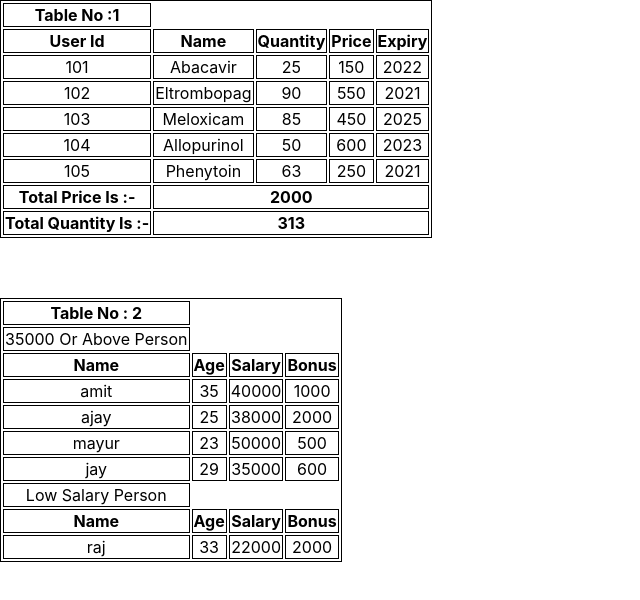
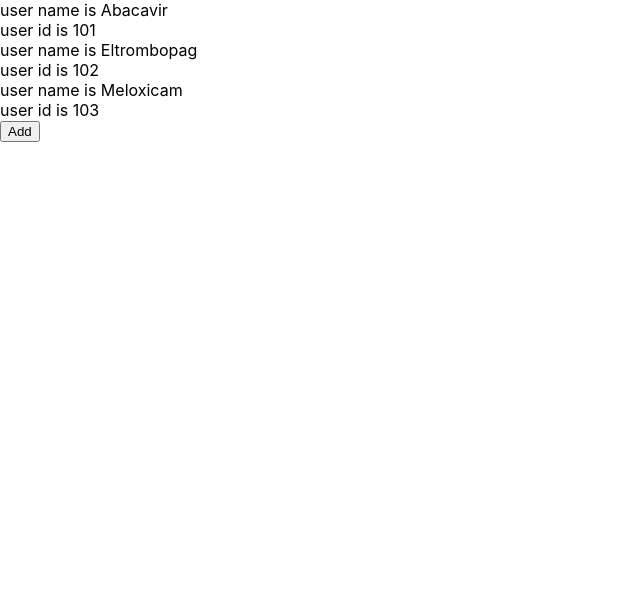
Before and after one commit to briz9343/React-1, a React (Create React App) app: page / in a window 1280 px wide. Shown: the top 600 px of the page, without its empty margins (0-640 px from the left). Built offline with nearby package versions, Linux system fonts and the light colour scheme.

Commit message:
function-base-usestate

```diff
--- a/src/App.js
+++ b/src/App.js
@@ -1,12 +1,8 @@
-// import logo from './logo.svg';
+
+import { useState } from 'react';
 import './App.css';
-// import data from './data.json';
-// import { isLabelWithInternallyDisabledControl } from '@testing-library/user-event/dist/utils';
 
-function App() {
-
-  // Map And Reduce Method Use
-  const myFunc = [
+const data = [
   {
     id: 101,
     name: 'Abacavir',
@@ -30,176 +26,33 @@ function App() {
     price: 450,
     expiry: 2025,
     status: false
-    },
-    {
-      id: 104,
-      name: 'Allopurinol',
-      quantity: 50,
-      price: 600,
-      expiry: 2023,
-      status: true
-    },
-    {
-      id: 105,
-      name: 'Phenytoin',
-      quantity: 63,
-      price: 250,
-      expiry: 2021,
-      status: false
   }
-  ];
-
-  const totalPrice = myFunc.reduce((acc , currentPrice) => {
-    return acc + currentPrice.price;
-  },0)
-
-  const totalQuantity = myFunc.reduce((acc , currentquantity) => {
-    return acc + currentquantity.quantity;
-  },0)
-
-
-  // Filter Method Use
-
-  const myFilter = [
-    {
-      name: "amit",
-      age: 35,
-      salary: 40000,
-      bonus: 1000,
-      status: true
-    },
-    {
-      name: "ajay",
-      age: 25,
-      salary: 38000,
-      bonus: 2000,
-      status: false
-    },
-    {
-      name: "mayur",
-      age: 23,
-      salary: 50000,
-      bonus: 500,
-      status: true
-    },
-    {
-      name: "jay",
-      age: 29,
-      salary: 35000,
-      bonus: 600,
-      status: true
-    },
-    {
-      name: "raj",
-      age: 33,
-      salary: 22000,
-      bonus: 2000,
-      status: true
-    },
 ]
 
-  const salary = myFilter.filter((i) => i.salary >= 35000);
+function App() {
+  const [string , setString] = useState(data);
 
-  const lowSalary = myFilter.filter((i) => i.salary < 35000);
+  const onClickHandler = () => {
 
+    const filter = string.filter((i) => i.id !== 103);
+    setString(filter);
+  }
 
   return (
-    <div className="App">
-
-      {/* Map And Reduce Method Use */}
-      <table>
-        <tbody>
-          <tr>
-
-            <th>Table No :1</th>
-          </tr>
-          <tr>
-            <th>User Id</th>
-            <th>Name</th>
-            <th>Quantity</th>
-            <th>Price</th>
-            <th>Expiry</th>
-          </tr>
+    <div>
     {
-            myFunc.map((i) => {
+      string.map((i) =>  {
         return (
-                <tr key={Math.random(i)}>
-                  <td>{i.id}</td>
-                  <td>{i.name}</td>
-                  <td>{i.quantity}</td>
-                  <td>{i.price}</td>
-                  <td>{i.expiry}</td>
-
-                </tr>
+          <div>
+            user name is {i.name} <br/>
+            user id is {i.id}
+          </div>
         )
       })
     }
-          <tr>
-          <th>Total Price Is :- </th>
-          <th colSpan={4}>{totalPrice}</th>
-          </tr>
-          <th>Total Quantity Is :- </th>
-          <th colSpan={4}>{totalQuantity}</th>
-        </tbody>
-      </table>
-      <br/>
-      <br/>
-      <br/>
-
-      {/* Map And Reduce Method Use */}
-      <table>
-        <tbody>
-          <tr>
-            <th>Table No :  2</th>
-
-          </tr>
-          <tr>
-            <td>35000 Or Above Person</td>
-          </tr>
-          <tr>
-            <th>Name</th>
-            <th>Age</th>
-            <th>Salary</th>
-            <th>Bonus</th>
-          </tr>
-          {
-            salary.map((i) => {
-              return (
-                <tr key={Math.random(i)}>
-                  <td>{i.name}</td>
-                  <td>{i.age}</td>
-                  <td>{i.salary}</td>
-                  <td>{i.bonus}</td>
-
-                </tr>
-              )
-            })
-          }
-          <tr>
-            <td>Low Salary Person</td>
-          </tr>
-          <tr>
-            <th>Name</th>
-            <th>Age</th>
-            <th>Salary</th>
-            <th>Bonus</th>
-          </tr>
-          {
-            lowSalary.map((i) => {
-              return (
-                <tr key={Math.random(i)}>
-                  <td>{i.name}</td>
-                  <td>{i.age}</td>
-                  <td>{i.salary}</td>
-                  <td>{i.bonus}</td>
-
-                </tr>
-              )
-            })
-          }
-          </tbody>
-        </table>
+      <button onClick={onClickHandler}>Add</button>
     </div>
   )
+
   }
 export default App;
```
Also changed, not shown: src/components/about.js (added, +14 -0 lines), src/components/header.js (added, +28 -0 lines), 1 other file (tests, documents, lock files or other folders). Lines whose indentation alone changed are shown as unchanged.
